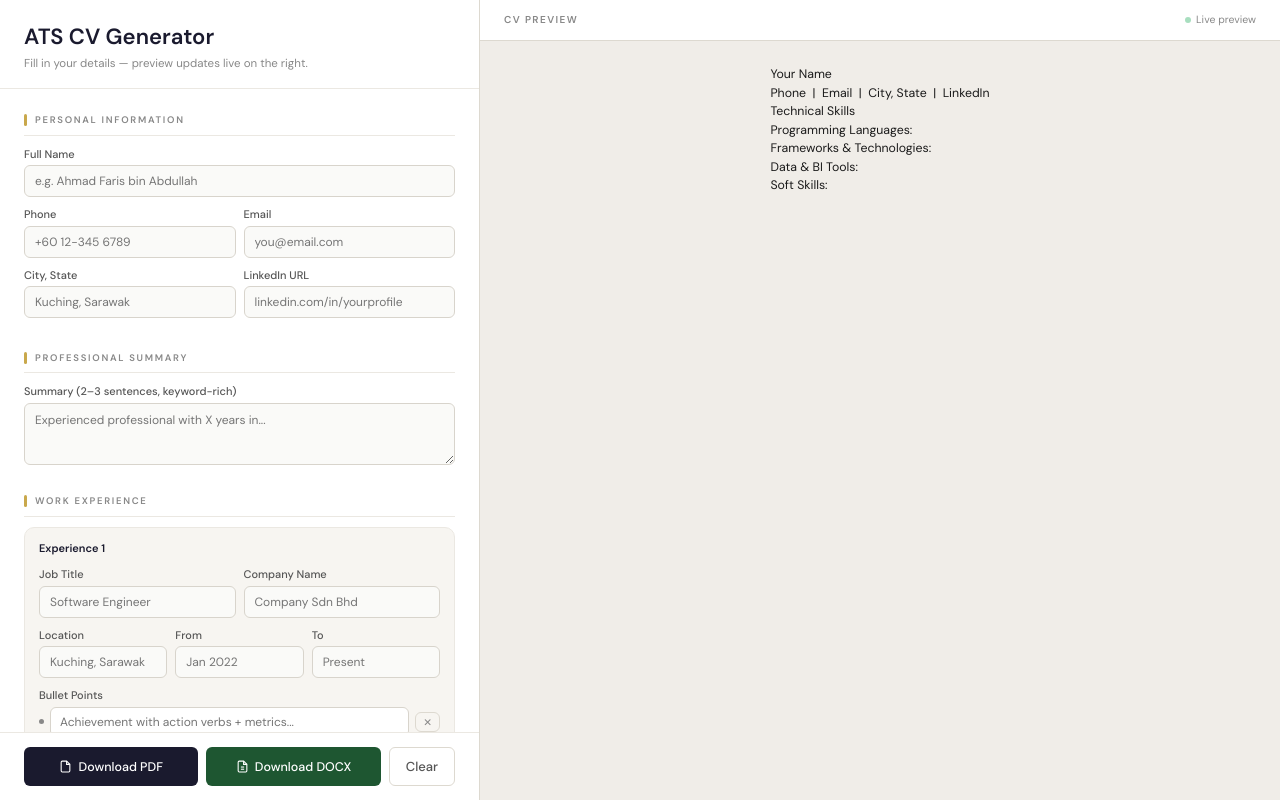
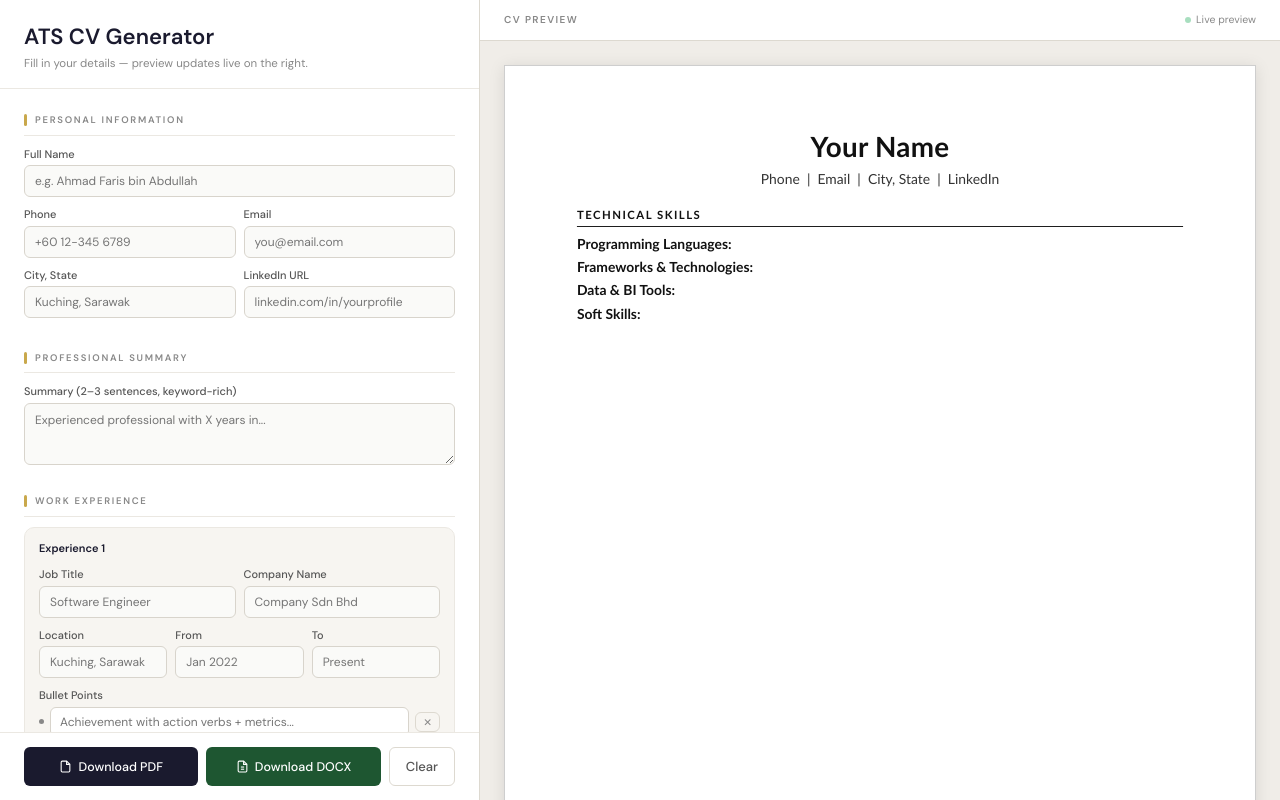
Before and after one commit to amirulsymml/ATS-cv-generator-vue, a Vue app: page / in a window 1280 px wide. Built offline with nearby package versions, Linux system fonts and the light colour scheme.

Commit message:
feat: add missings import styles

```diff
--- a/src/styles/main.css
+++ b/src/styles/main.css
@@ -1,5 +1,8 @@
 @import url("https://fonts.googleapis.com/css2?family=DM+Sans:ital,wght@0,300;0,400;0,500;0,600;1,400&display=swap");
 @import './variables.css';
+@import './preview.css';
+@import './sidebar.css';
+@import './cv-page.css';
 
 *,
 *::before,
```
